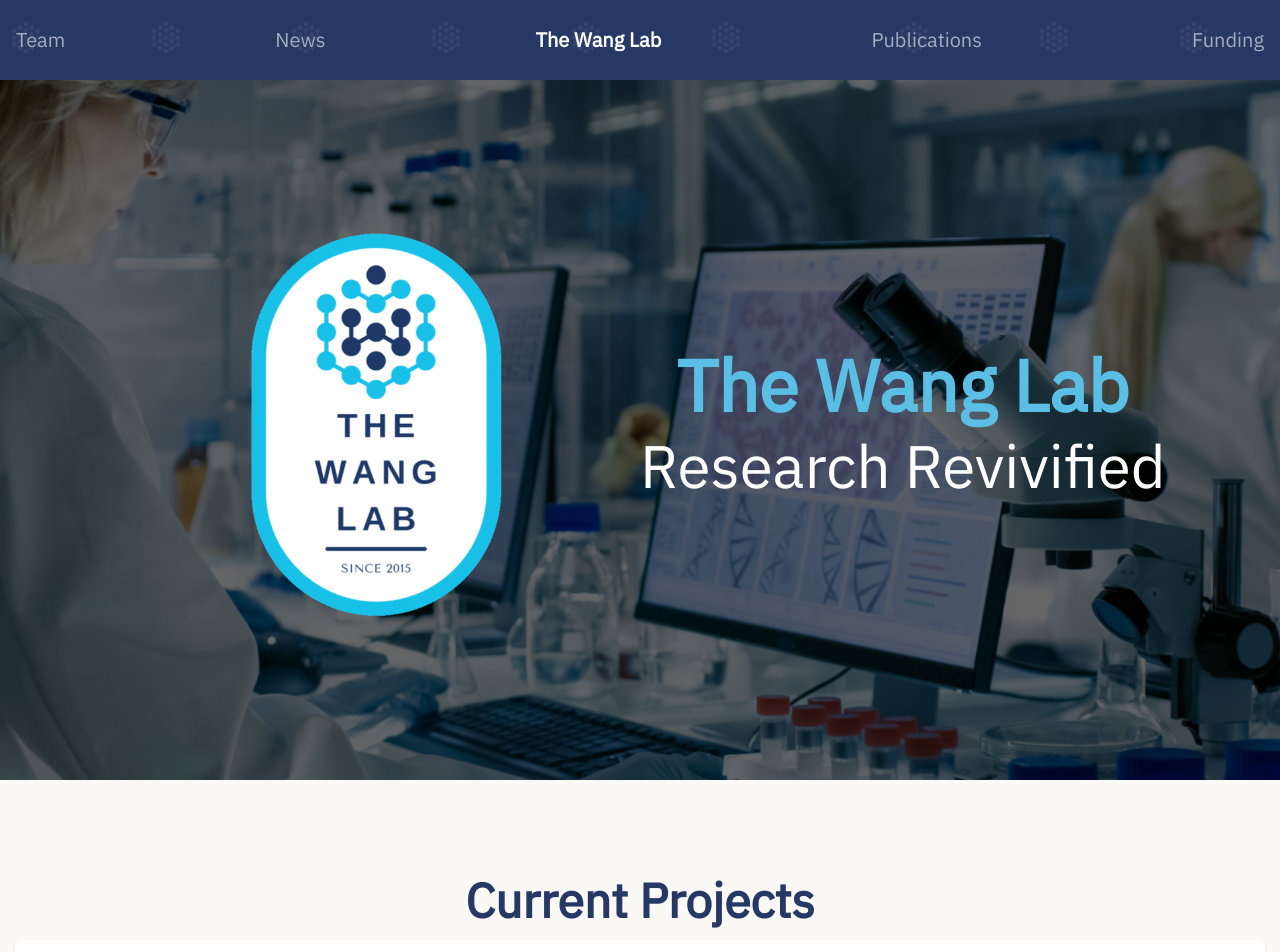
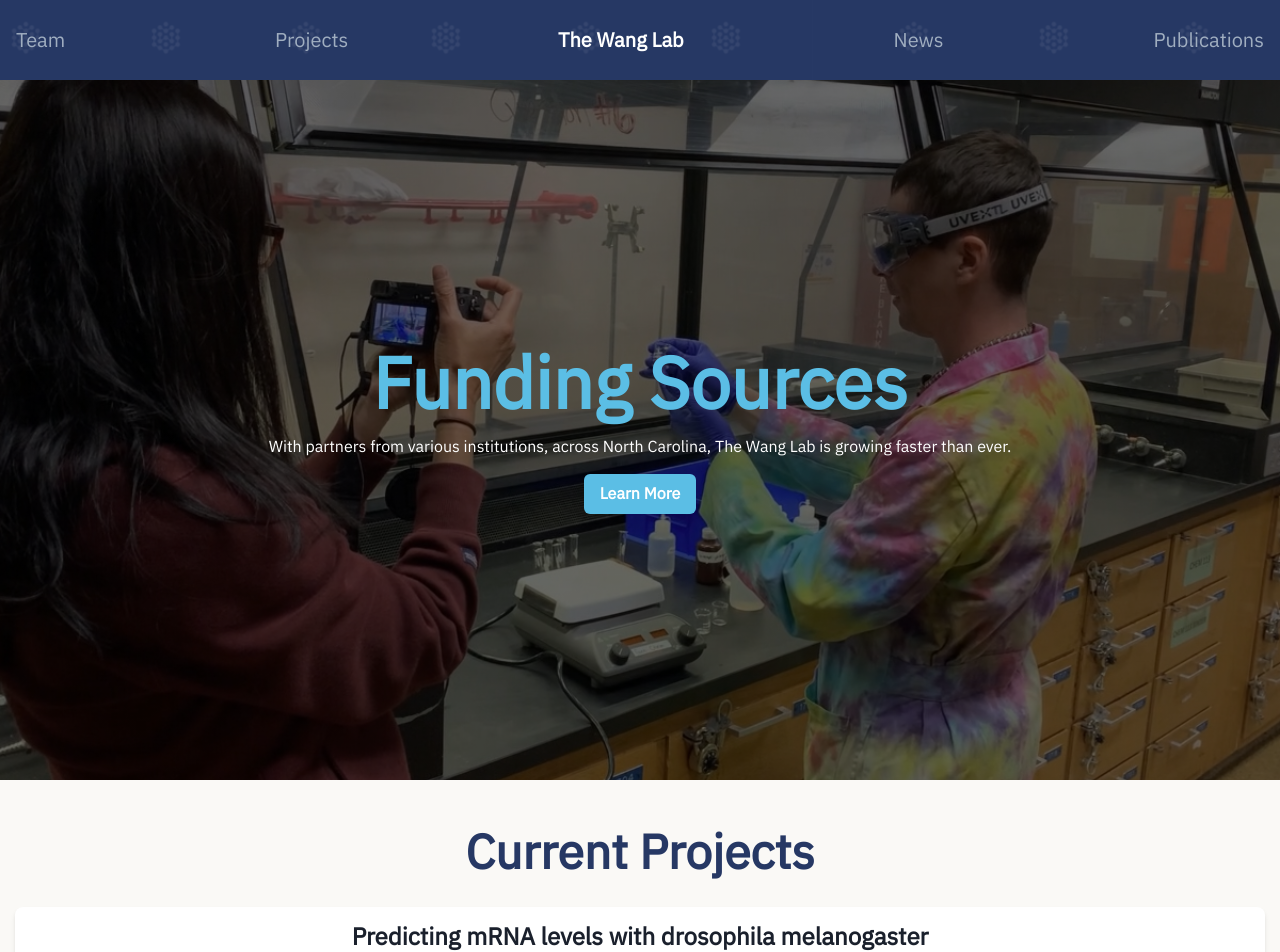
Before and after one commit to ganning127/uncw-wang-lab, a Next.js app: page / in a window 1280 px wide. Shown: the top 952 px of the page. Built offline with nearby package versions, Linux system fonts and the light colour scheme.

Commit message:
added changes

```diff
--- a/components/Headings/HeadingWithDesc.jsx
+++ b/components/Headings/HeadingWithDesc.jsx
@@ -1,9 +1,16 @@
-import { Heading, Text, Box } from '@chakra-ui/react'
-export const HeadingWithDesc = ({ desc, children }) => {
-    return (
-        <Box textAlign="center" maxW="700px" mx="auto">
-            <Heading as="h1" size="2xl" color='#263864' mb="4" fontWeight={700}>{children}</Heading>
-            {desc && <Text fontWeight="normal" color='gray.400' fontSize="xl" my="3" >{desc}</Text>}
-        </Box >
-    )
-}
+import { Heading, Text, Box } from "@chakra-ui/react";
+export const HeadingWithDesc = (props) => {
+  const { desc, children } = props;
+  return (
+    <Box textAlign="center" maxW="700px" mx="auto" {...props}>
+      <Heading as="h1" size="2xl" color="#263864" mb="4" fontWeight={700}>
+        {children}
+      </Heading>
+      {desc && (
+        <Text fontWeight="normal" color="gray.400" fontSize="xl" my="3">
+          {desc}
+        </Text>
+      )}
+    </Box>
+  );
+};
--- a/components/Landings/SwiperLanding.jsx
+++ b/components/Landings/SwiperLanding.jsx
@@ -10,7 +10,15 @@ import "swiper/css";
 import "swiper/css/navigation";
 import "swiper/css/pagination";
 import "swiper/css/effect-fade";
-import { Box, Text, Heading, Img, Center, SimpleGrid } from "@chakra-ui/react";
+import {
+  Box,
+  Text,
+  Heading,
+  Img,
+  Center,
+  SimpleGrid,
+  Button,
+} from "@chakra-ui/react";
 export const SwiperLanding = ({}) => {
   return (
     <>
@@ -53,7 +61,7 @@ export const SwiperLanding = ({}) => {
                   color="#5BBEE5"
                   textAlign="center"
                 >
-                  Revivified
+                  Revivified.
                 </Text>
               </Box>
               <Box textAlign="center" d={{ base: "none", md: "block" }}>
@@ -61,38 +69,47 @@ export const SwiperLanding = ({}) => {
                   The Wang Lab
                 </Heading>
                 <Text fontSize="6xl" color="white">
-                  Research Revivified
+                  Research Revivified.
                 </Text>
               </Box>
             </SimpleGrid>
           </Center>
         </SwiperSlide>
 
-        {/* <SwiperSlide>
+        <SwiperSlide>
           <Center
             bgImage="linear-gradient(rgba(0, 0, 0, 0.6), rgba(0, 0, 0, 0.6)), url('/landing2.jpeg') "
             bgRepeat="no-repeat"
             bgPos="center"
             bgSize="cover"
-            h="600px"
+            h="700px"
             w="100vw"
           >
-            <SimpleGrid columns={{ base: 1, md: 2 }} alignItems="center">
-              <Box>
-                <Img src="/wang_long_logo.png" maxH="500px" mx="auto" />
-              </Box>
+            <Box textAlign="center">
+              <Heading as="h1" size="4xl" color="#5BBEE5" fontWeight={700}>
+                Funding Sources
+              </Heading>
+              <Text color="white" my="4">
+                With partners from various institutions, across North Carolina,
+                The Wang Lab is growing faster than ever.
+              </Text>
 
-              <Box textAlign="center" d={{ base: "none", md: "block" }}>
-                <Heading as="h1" size="4xl" color="#5BBEE5" fontWeight={700}>
-                  The Wang Lab
-                </Heading>
-                <Text fontSize="6xl" color="white">
-                  Research Revivified
-                </Text>
-              </Box>
-            </SimpleGrid>
+              <Button
+                as="a"
+                href="/funding"
+                bg="#5BBEE5"
+                color="white"
+                _hover={{
+                  bg: "#40b7e6",
+                }}
+              >
+                Learn More
+              </Button>
+            </Box>
+
+            <Box textAlign="center" d={{ base: "none", md: "block" }}></Box>
           </Center>
-        </SwiperSlide> */}
+        </SwiperSlide>
       </Swiper>
     </>
   );
--- a/components/NavBar/NavContent.jsx
+++ b/components/NavBar/NavContent.jsx
@@ -24,21 +24,20 @@ const links = [
     href: "/team",
   },
   {
-    title: "News",
-    href: "/news",
+    title: "Projects",
+    href: "/projects",
   },
-
   {
     title: "The Wang Lab",
     href: "/",
   },
   {
+    title: "News",
+    href: "/news",
+  },
+  {
     title: "Publications",
     href: "/publications",
-  },
-  {
-    title: "Funding",
-    href: "/funding",
   },
 ];
 
--- a/data/team.json
+++ b/data/team.json
@@ -1,7 +1,7 @@
 {
   "Principal Investigator": [
     {
-      "name": "Ying Wang",
+      "name": "Ying Wang, Ph.D.",
       "tite": "Principal Investigator",
       "email": "wangyy@uncw.edu",
       "image": "https://i.imgur.com/nXnuCev.png"
--- a/pages/index.js
+++ b/pages/index.js
@@ -29,8 +29,7 @@ export default function Home() {
       <SwiperLanding />
 
       <Container maxW="container.xl" p={15}>
-        <SmSep line={false} />
-        <HeadingWithDesc>Current Projects</HeadingWithDesc>
+        <HeadingWithDesc my={8}>Current Projects</HeadingWithDesc>
         {displayedProjects.map((project, index) => {
           return (
             <>
--- a/pages/team.js
+++ b/pages/team.js
@@ -22,7 +22,7 @@ export default function Team() {
         <link rel="icon" href="/favicon.ico" />
       </Head>
       <NavBar active="team" />
-      <Banner>Our Team</Banner>
+      <Banner>Team</Banner>
 
       <Container maxW="container.xl" p={15}>
         {keys.map((key, index) => {
```
